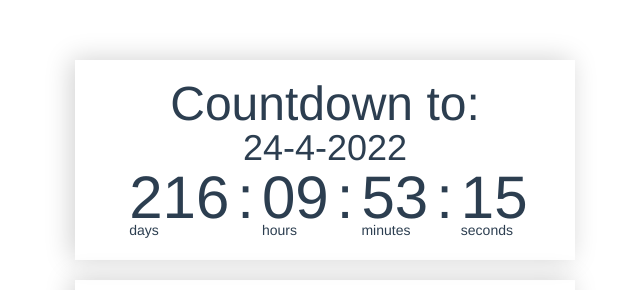
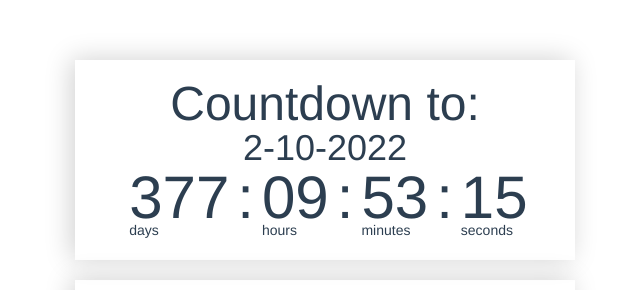
Before and after one commit to OG-Jons/vue-countdown, a Vue app: page / in a window 1280 px wide. Shown: the top 290 px of the page, without its empty margins (315-955 px from the left). Built offline with nearby package versions, Linux system fonts and the light colour scheme.

Commit message:
Update App.vue

```diff
--- a/src/App.vue
+++ b/src/App.vue
@@ -1,6 +1,6 @@
 <template>
   <div id="app">
-    <Countdown :end-date="new Date('2022-04-24')" />
+    <Countdown :end-date="new Date('2022-10-02')" />
     <Countdown :end-date="new Date('2022-04-15')" />
   </div>
 </template>
```
